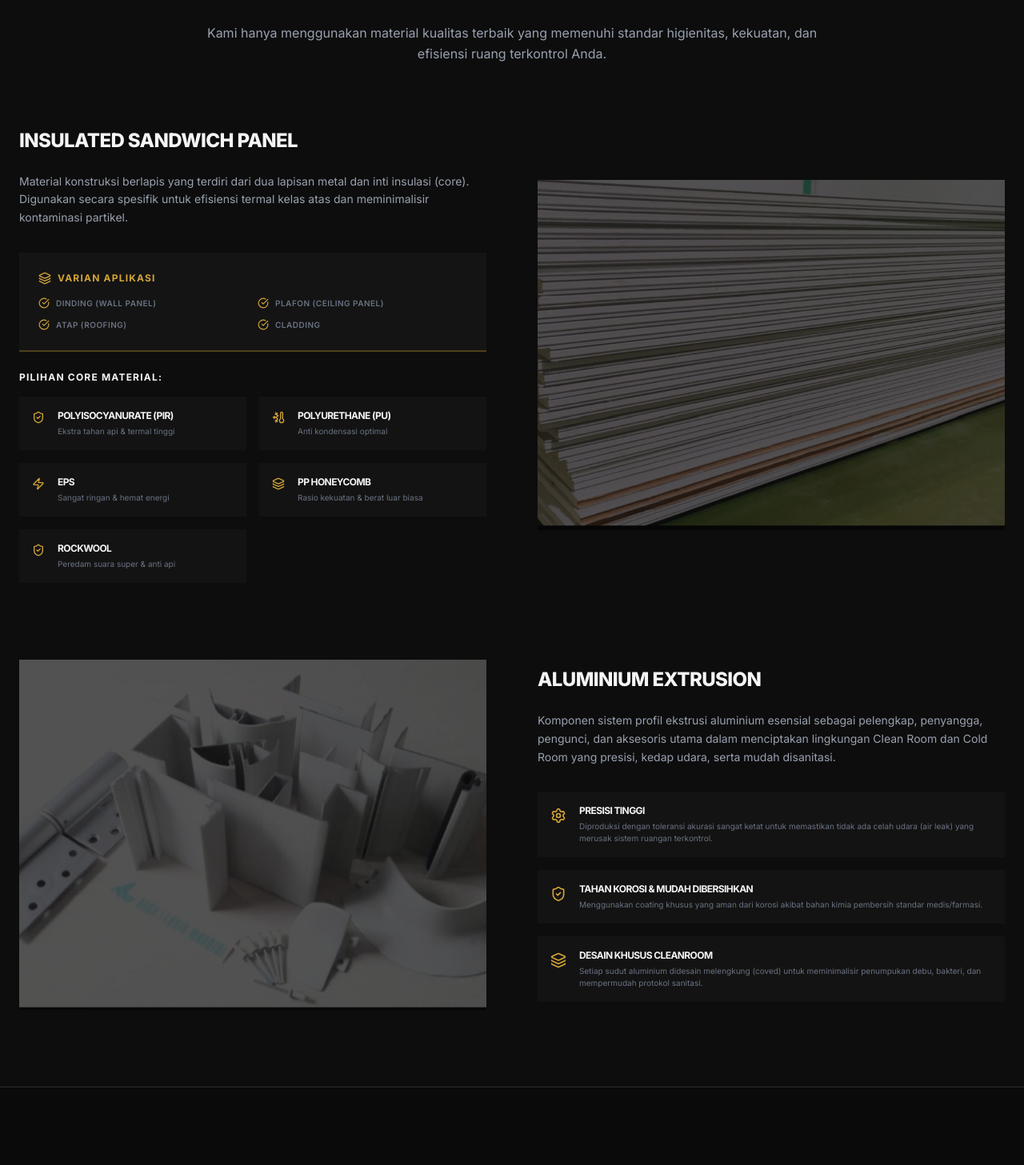
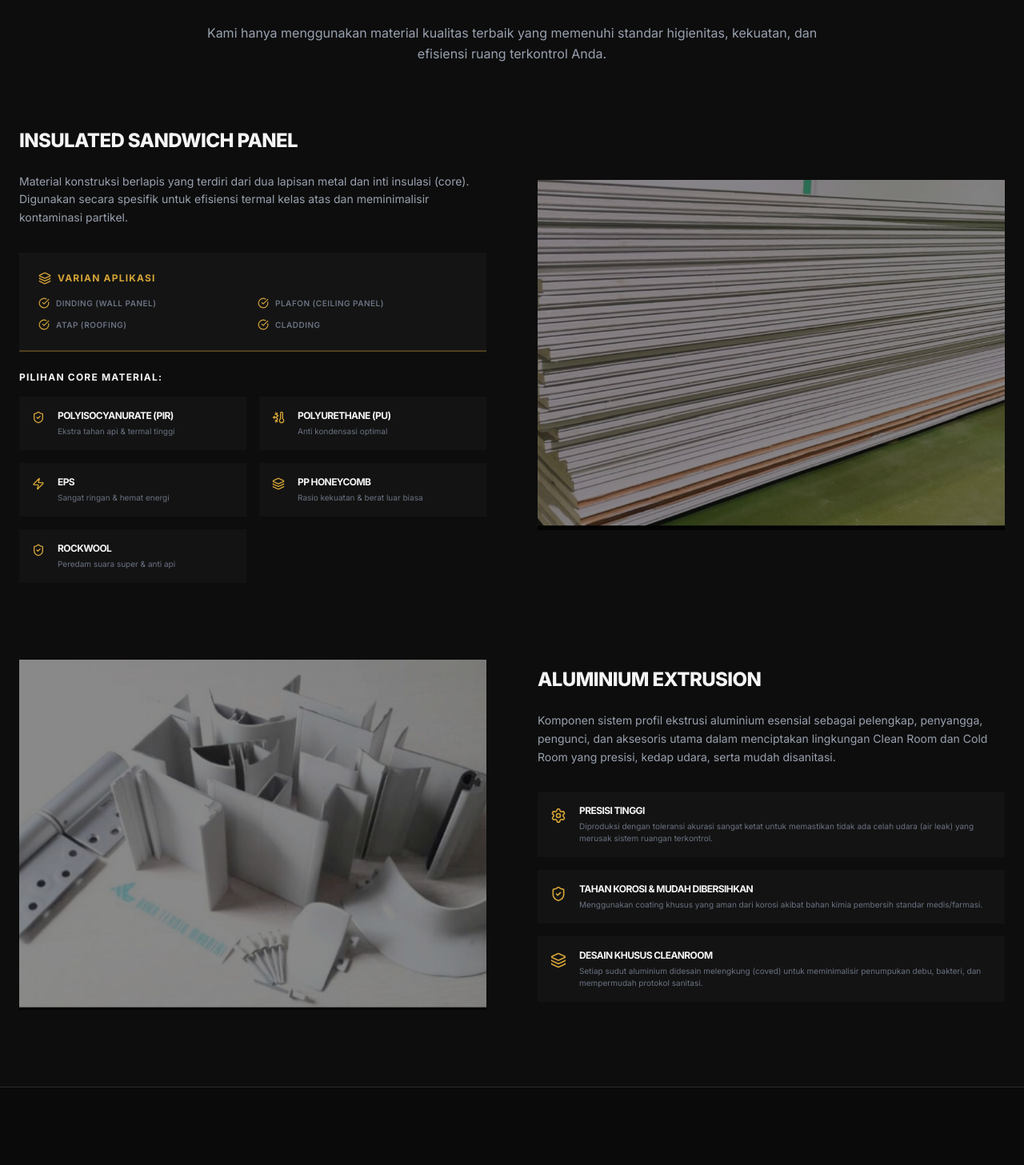
Before and after one commit to aditya24fauzan-web/testing-project-akp, a React (Vite) app: page / in a window 1280 px wide. Shown: the part 3026-4483 px from the top of the page at 80% size. Built offline with nearby package versions, Linux system fonts and the light colour scheme.

Commit message:
Update Products.tsx

```diff
--- a/src/components/Products.tsx
+++ b/src/components/Products.tsx
@@ -79,7 +79,7 @@
                 alt="Insulated Sandwich Panel Material"
                 className="w-full h-full object-cover"
               />
-              <div className="absolute inset-0 bg-dark/60"></div>
+              <div className="absolute inset-0 bg-dark/30"></div>
             </div>
           </motion.div>
         </div>
@@ -98,7 +98,7 @@
                 alt="Aluminium Extrusion Details"
                 className="w-full h-full object-cover"
               />
-              <div className="absolute inset-0 bg-dark/60"></div>
+              <div className="absolute inset-0 bg-dark/30"></div>
             </div>
           </motion.div>
 
```
